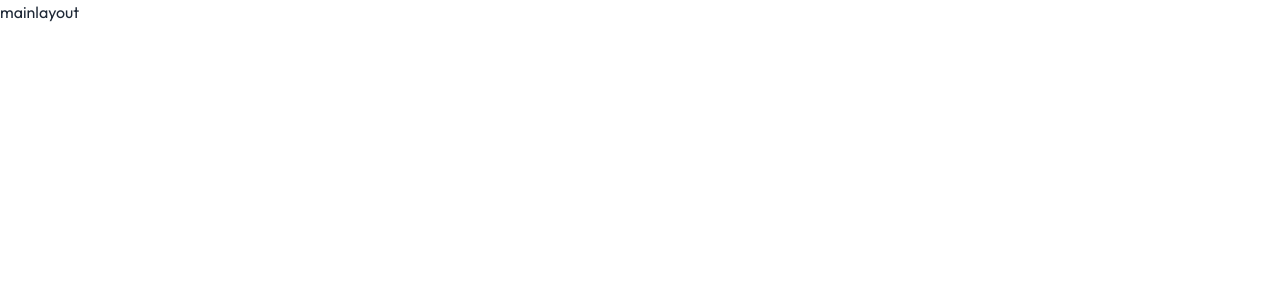
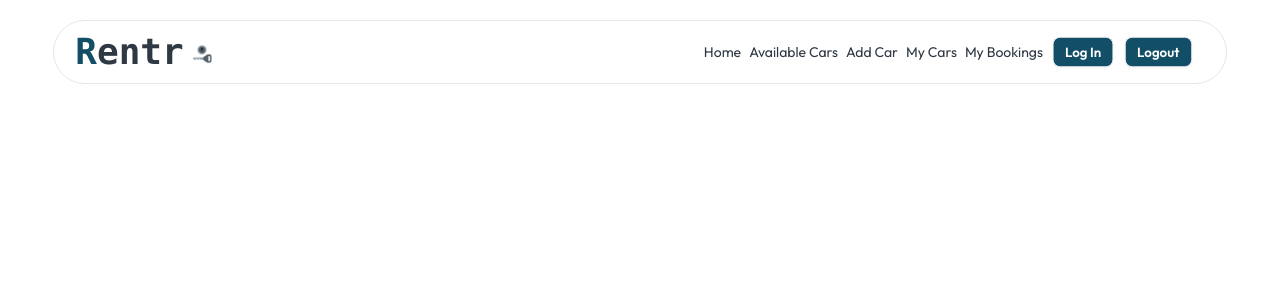
Before and after one commit to ashis263/rentr, a React (Vite) app: page / in a window 1280 px wide. Shown: the top 300 px of the page. Built offline with nearby package versions, Linux system fonts and the light colour scheme.

Commit message:
added navbar

```diff
--- a/package.json
+++ b/package.json
@@ -12,6 +12,7 @@
   "dependencies": {
     "react": "^18.3.1",
     "react-dom": "^18.3.1",
+    "react-icons": "^5.4.0",
     "react-router": "^6.28.1",
     "react-router-dom": "^7.1.0"
   },
--- a/src/layouts/MainLayout.jsx
+++ b/src/layouts/MainLayout.jsx
@@ -1,7 +1,11 @@
+import Navbar from "../sharedComponents/Navbar/Navbar";
+
 const MainLayout = () => {
     return (
-        <div>
-            mainlayout
+        <div className="max-w-screen-2xl text-textPrimary">
+            <header>
+                <Navbar></Navbar>
+            </header>
         </div>
     );
 }
--- a/src/main.jsx
+++ b/src/main.jsx
@@ -1,7 +1,7 @@
 import { StrictMode } from 'react'
 import { createRoot } from 'react-dom/client'
 import './index.css'
-import { RouterProvider } from 'react-router'
+import { RouterProvider } from 'react-router-dom'
 import router from './routes/router'
 
 createRoot(document.getElementById('root')).render(
--- /dev/null
+++ b/src/pages/Home/Home.jsx
@@ -0,0 +1,9 @@
+const Home = () => {
+    return (
+        <div>
+
+        </div>
+    );
+}
+
+export default Home;
--- /dev/null
+++ b/src/sharedComponents/Navbar/Navbar.jsx
@@ -0,0 +1,44 @@
+import { NavLink, useNavigate } from 'react-router-dom';
+import logo from '../../assets/logo.png'
+import { IoIosMenu } from "react-icons/io";
+
+
+const Navbar = () => {
+    const navigate = useNavigate();
+    const navLinks = <>
+        <NavLink className="" to="/">Home</NavLink>
+        <NavLink className="" to="/">Available Cars</NavLink>
+        <NavLink className="" to="/">Add Car</NavLink>
+        <NavLink className="" to="/">My Cars</NavLink>
+        <NavLink className="" to="/">My Bookings</NavLink>
+        <NavLink className="btn sm:btn-sm bg-primary text-white hover:bg-primary btn-xs" to="/">Log In</NavLink>
+        <NavLink className="btn sm:btn-sm bg-primary text-white hover:bg-primary btn-xs" to="/">Logout</NavLink>
+    </>
+    return (
+        <div className="navbar w-11/12 border rounded-full mx-auto px-3 py-0 my-2 sm:px-5 sm:my-5">
+            <div className="navbar-start">
+                <button onClick={() => navigate('/')} className="btn btn-ghost hover:bg-transparent text-xl px-0">
+                    <h2 className='text-2xl sm:text-4xl font-mono font-bold'><span className='text-primary'>R</span>entr</h2>
+                    <img src={logo} className='w-3 sm:w-5 sm:mt-1' alt="" />
+                </button>
+            </div>
+            <div className="navbar-end space-x-2">
+                <ul className="menu menu-horizontal px-1 gap-2 hidden lg:flex items-center">
+                    {navLinks}
+                </ul>
+                <div className="dropdown">
+                    <div tabIndex={0} role="button" className="px-0 btn btn-ghost lg:hidden">
+                        < IoIosMenu />
+                    </div>
+                    <ul
+                        tabIndex={0}
+                        className="menu menu-sm dropdown-content bg-base-100 rounded-box z-[1] mt-3 w-28 p-2 shadow relative right-0 text-center">
+                        {navLinks}
+                    </ul>
+                </div>
+            </div>
+        </div>
+    );
+}
+
+export default Navbar;
--- a/tailwind.config.js
+++ b/tailwind.config.js
@@ -8,6 +8,10 @@ export default {
     extend: {
       fontFamily: {
         outfit: "Outfit"
+      },
+      colors: {
+        primary: '#124e66',
+        textPrimary: '#2e3944'
       }
     },
   },
```
Also changed, not shown: src/assets/logo.png (added), 1 other file (tests, documents, lock files or other folders).
